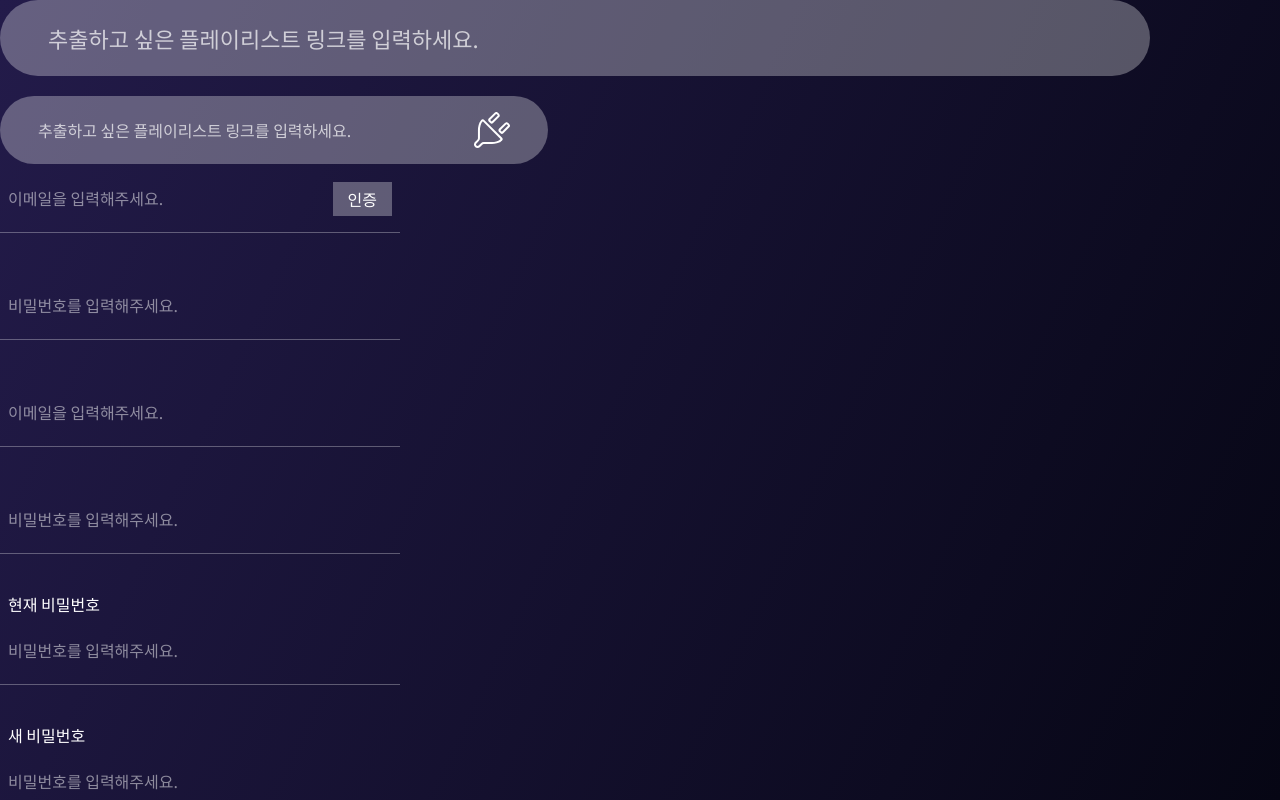
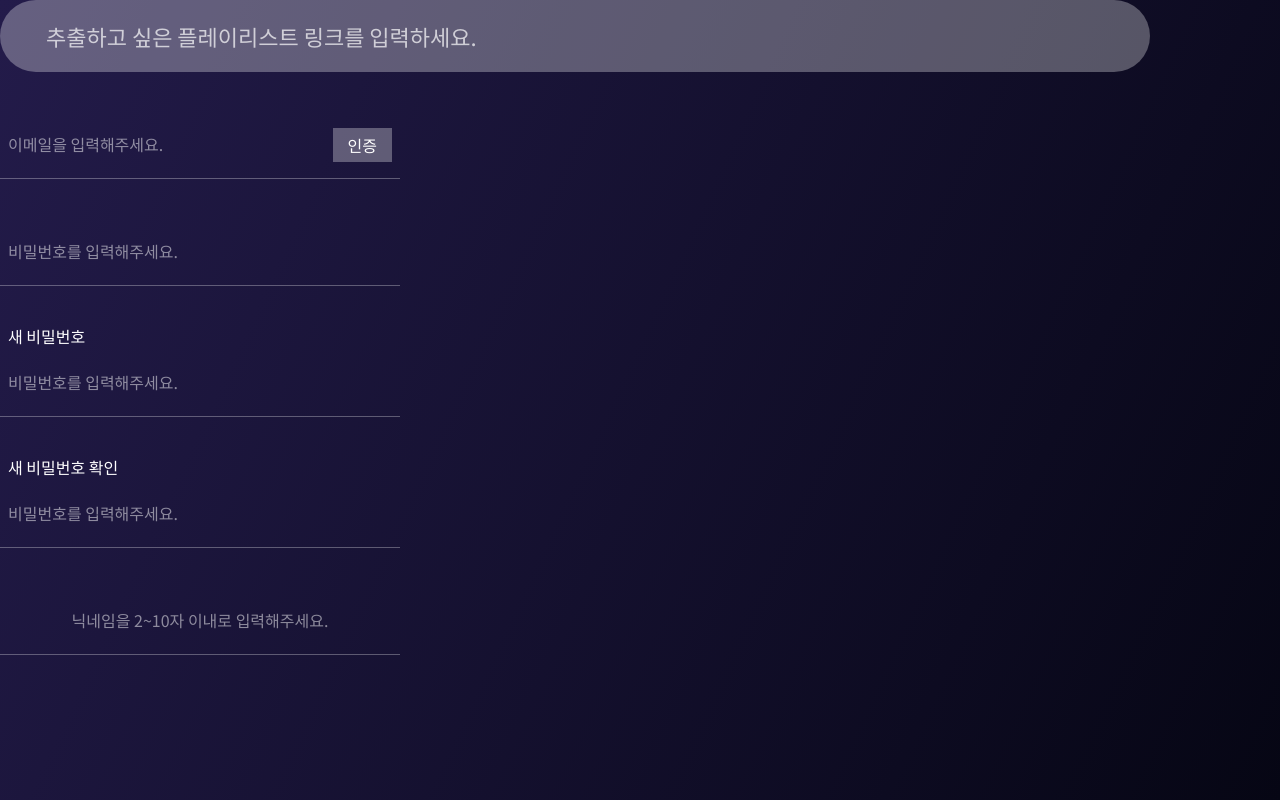
Before and after one commit to FRONT-END-BOOTCAMP-PULS-4/Jackpot_Plug, a Next.js app: page /component/input in a window 1280 px wide. Shown: the top 800 px of the page. Built offline with nearby package versions, Linux system fonts and the light colour scheme.

Commit message:
fix: 중복 ID 이슈 해결
- 중복된 ID 이슈 해결을 위해 Input 컴포넌트에 고유 ID prop 전달
- 버튼 컴포넌트의 plug 아이콘 background-size 속성 수정

```diff
--- a/app/component/button/Buttons.module.scss
+++ b/app/component/button/Buttons.module.scss
@@ -126,7 +126,7 @@
 
   // add, minus
   &_sm {
-    width: 32x;
+    width: 32px;
     height: 32px;
     background-size: 24px;
   }
@@ -140,7 +140,6 @@
 
   // 플러그 이미지 일 때만 호버 기능 추가
   &_plug {
-    background-size: contain;
     background-image: url("/assets/icons/plug.svg");
 
     &:hover {
--- a/app/component/input/InputField.module.scss
+++ b/app/component/input/InputField.module.scss
@@ -1,13 +1,10 @@
 @use "./../../../public/styles/mixin.scss" as *;
 @use "./../../../public/styles/variable.scss" as *;
-
-.input_container {
-  margin-bottom: 38px;
-}
 
 .input_field {
   position: relative;
   max-width: 400px;
+  margin-top: 38px;
 
   .visible_label {
     padding-left: 8px;
--- a/app/component/input/InputField.tsx
+++ b/app/component/input/InputField.tsx
@@ -8,7 +8,7 @@ export default function InputField({
   type,
   value,
   placeholder,
-  className,
+  className = "",
   label,
   labeHidden = true,
   onChangeAction,
@@ -41,7 +41,7 @@ export default function InputField({
   };
 
   return (
-    <div className={styles.input_container}>
+    <>
       <div className={`${styles.input_field} ${className}`}>
         <label
           htmlFor={id}
@@ -77,6 +77,6 @@ export default function InputField({
       {showSuccessMessage && getSuccessMessage && (
         <p className={styles.success_message}>* {getSuccessMessage()}</p>
       )}
-    </div>
+    </>
   );
 }
--- a/app/component/input/PasswordInput.tsx
+++ b/app/component/input/PasswordInput.tsx
@@ -10,6 +10,7 @@ export default function PasswordInput({
   showButton = true,
   label = "비밀번호",
   labeHidden = true,
+  id = "password_input",
 }: PasswordInputProps) {
   const [password, setPassword] = useState("");
   const [isError, setIsError] = useState(false);
@@ -20,7 +21,7 @@ export default function PasswordInput({
 
   return (
     <InputField
-      id="password_input"
+      id={id}
       name="password"
       type="password"
       value={password}
--- a/app/component/input/SearchInput.module.scss
+++ b/app/component/input/SearchInput.module.scss
@@ -9,7 +9,7 @@
   gap: 30px;
 
   &.default {
-    padding: 22px 48px;
+    padding: 20px 46px;
     margin-bottom: 20px;
 
     .search_input {
@@ -19,7 +19,7 @@
 
   &.small {
     max-width: 548px;
-    padding: 16px 38px;
+    padding: 16px 36px;
   }
 
   .search_input {
--- a/app/component/input/page.tsx
+++ b/app/component/input/page.tsx
@@ -9,43 +9,46 @@ import TextInput from "./TextInput";
 export default function Home() {
   return (
     <div>
-      <SearchInput
-        placeholder="추출하고 싶은 플레이리스트 링크를 입력하세요."
-        // buttonIcon={<IconBtn icon="plug" size="xl" />}
-      />
-      <SearchInput
+      {/* 검색 폼 */}
+      <form>
+        <SearchInput placeholder="추출하고 싶은 플레이리스트 링크를 입력하세요." />
+        {/* <SearchInput
           placeholder="추출하고 싶은 플레이리스트 링크를 입력하세요."
           size="small"
-        buttonIcon={<IconBtn icon="plug" size="md" />}
-      />
+        /> */}
+      </form>
 
+      {/* 로그인 폼 */}
+      <form>
         <EmailInput />
         <PasswordInput />
+      </form>
 
-      <EmailInput
-        errorMessage={{
-          email: "이메일이 일치하지 않아요.",
-        }}
-        showButton={false}
+      {/* 비밀번호 변경 폼 */}
+      <form>
+        {/* <PasswordInput
+          label="현재 비밀번호"
+          labeHidden={false}
+        /> */}
+        <PasswordInput
+          label="새 비밀번호"
+          labeHidden={false}
+          id="new_password"
         />
         <PasswordInput
-        errorMessage={{
-          password: "비밀번호가 일치하지 않아요.",
-        }}
+          label="새 비밀번호 확인"
+          labeHidden={false}
+          id="password_confirm"
         />
+      </form>
 
-      <PasswordInput label="현재 비밀번호" labeHidden={false} />
-      <PasswordInput label="새 비밀번호" labeHidden={false} />
-      <PasswordInput label="새 비밀번호 확인" labeHidden={false} />
-
+      {/* 닉네임 입력 폼 */}
+      <form>
         <TextInput
           placeholder="닉네임을 2~10자 이내로 입력해주세요."
           label="닉네임"
         />
-      <TextInput
-        placeholder="플레이리스트 이름을 작성해주세요."
-        label="플레이리스트 이름"
-      />
+      </form>
     </div>
   );
 }
--- a/app/component/input/types.ts
+++ b/app/component/input/types.ts
@@ -24,12 +24,12 @@ export interface PlaceholderProps {
 }
 
 export interface LabelProps {
+  id?: string;
   label?: string;
   labeHidden?: boolean;
 }
 
 export interface InputBaseProps {
-  id: string;
   name: string;
   type: string;
   value: string;
```
Lines whose indentation alone changed are shown as unchanged.
